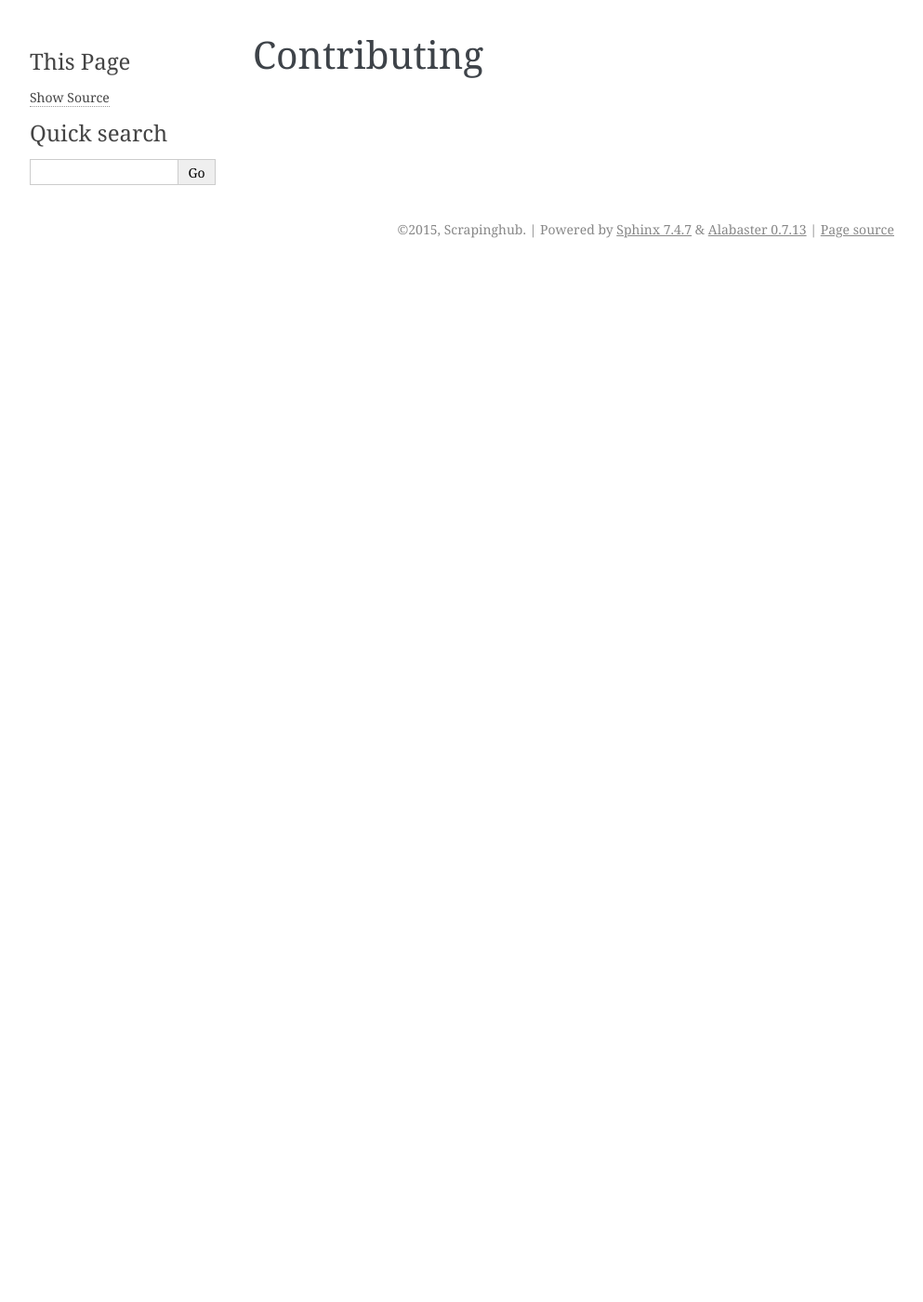
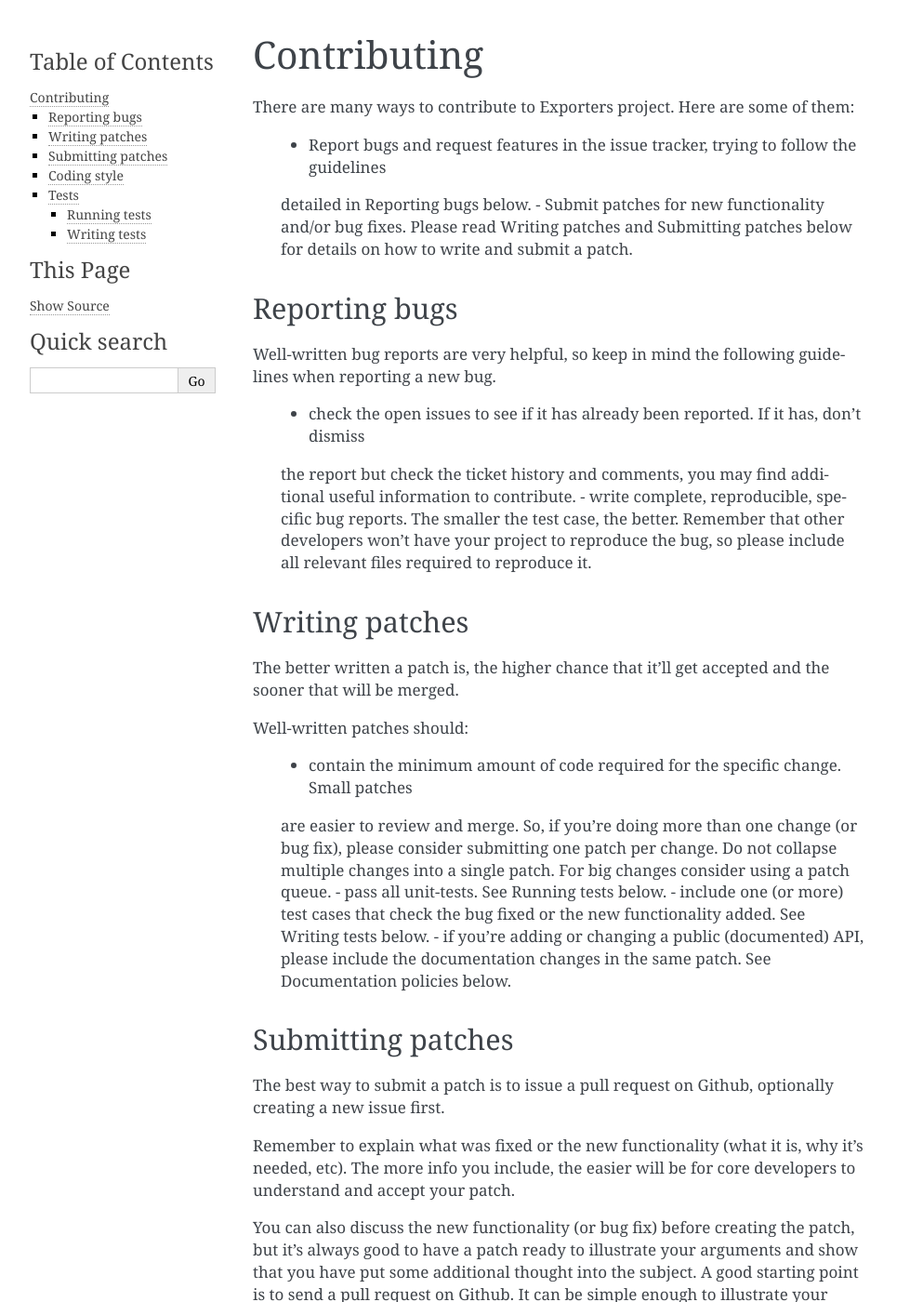
Before and after one commit to scrapinghub/exporters, a Sphinx documentation site: the page built from docs/contributing.rst, in a window 1280 px wide and 1400 px high. Shown: the whole window at 93% size, without its empty margins (148-1141 px from the left). Built offline with Sphinx 7.4.7, drawn with Linux system fonts in a browser that asks for light colours; some of the changed text lies outside the part shown.

Commit message:
Adds contributing section

```diff
--- a/docs/contributing.rst
+++ b/docs/contributing.rst
@@ -2,3 +2,113 @@
 
 Contributing
 ============
+
+There are many ways to contribute to Exporters project. Here are some of them:
+
+    - Report bugs and request features in the issue tracker, trying to follow the guidelines
+    detailed in Reporting bugs below.
+    - Submit patches for new functionality and/or bug fixes. Please read Writing patches
+    and Submitting patches below for details on how to write and submit a patch.
+
+
+Reporting bugs
+~~~~~~~~~~~~~~
+
+Well-written bug reports are very helpful, so keep in mind the following guidelines when reporting a new bug.
+
+    - check the open issues to see if it has already been reported. If it has, don’t dismiss
+    the report but check the ticket history and comments, you may find additional useful information to contribute.
+    - write complete, reproducible, specific bug reports. The smaller the test case, the
+    better. Remember that other developers won’t have your project to reproduce the bug,
+    so please include all relevant files required to reproduce it.
+
+
+
+Writing patches
+~~~~~~~~~~~~~~~
+
+The better written a patch is, the higher chance that it’ll get accepted and the sooner that will be merged.
+
+Well-written patches should:
+
+    - contain the minimum amount of code required for the specific change. Small patches
+    are easier to review and merge. So, if you’re doing more than one change (or bug fix),
+    please consider submitting one patch per change. Do not collapse multiple changes into
+    a single patch. For big changes consider using a patch queue.
+    - pass all unit-tests. See Running tests below.
+    - include one (or more) test cases that check the bug fixed or the new functionality
+    added. See Writing tests below.
+    - if you’re adding or changing a public (documented) API, please include the documentation
+    changes in the same patch. See Documentation policies below.
+
+
+Submitting patches
+~~~~~~~~~~~~~~~~~~
+
+The best way to submit a patch is to issue a pull request on Github, optionally creating a
+new issue first.
+
+Remember to explain what was fixed or the new functionality (what it is, why it’s needed, etc).
+The more info you include, the easier will be for core developers to understand and accept your patch.
+
+You can also discuss the new functionality (or bug fix) before creating the patch, but it’s
+always good to have a patch ready to illustrate your arguments and show that you have put
+some additional thought into the subject. A good starting point is to send a pull request
+on Github. It can be simple enough to illustrate your idea, and leave documentation/tests
+for later, after the idea has been validated and proven useful.
+
+Finally, try to keep aesthetic changes (PEP 8 compliance, unused imports removal, etc) in
+separate commits than functional changes. This will make pull requests easier to review
+and more likely to get merged.
+
+
+Coding style
+~~~~~~~~~~~~
+
+Please follow these coding conventions when writing code for inclusion in Exporters:
+
+    - Unless otherwise specified, follow PEP 8.
+    - It’s OK to use lines longer than 80 chars if it improves the code readability.
+    - Don’t put your name in the code you contribute. Our policy is to keep the contributor’s
+    name in the AUTHORS file distributed with Exporters.
+
+
+Tests
+~~~~~
+Running tests requires tox.
+
+Running tests
+*************
+
+Make sure you have a recent enough tox installation:
+
+`tox --version`
+
+If your version is older than 1.7.0, please update it first:
+
+`pip install -U tox`
+
+To run all tests go to the root directory of Scrapy source code and run:
+
+`tox`
+
+To run a specific test (say tests/test_filters.py) use:
+
+`tox -- tests/test_filters.py`
+
+To see coverage report install coverage (pip install coverage) and run:
+
+`coverage report`
+
+see output of coverage --help for more options like html or xml report.
+
+
+Writing tests
+*************
+
+All functionality (including new features and bug fixes) must include a test case to check
+that it works as expected, so please include tests for your patches if you want them to get
+accepted sooner.
+
+Exporters uses unit-tests, which are located in the tests/ directory. Their module name
+typically resembles the full path of the module they’re testing.
```
Also changed, not shown: docs/docs.rst (+9 -0 lines).
